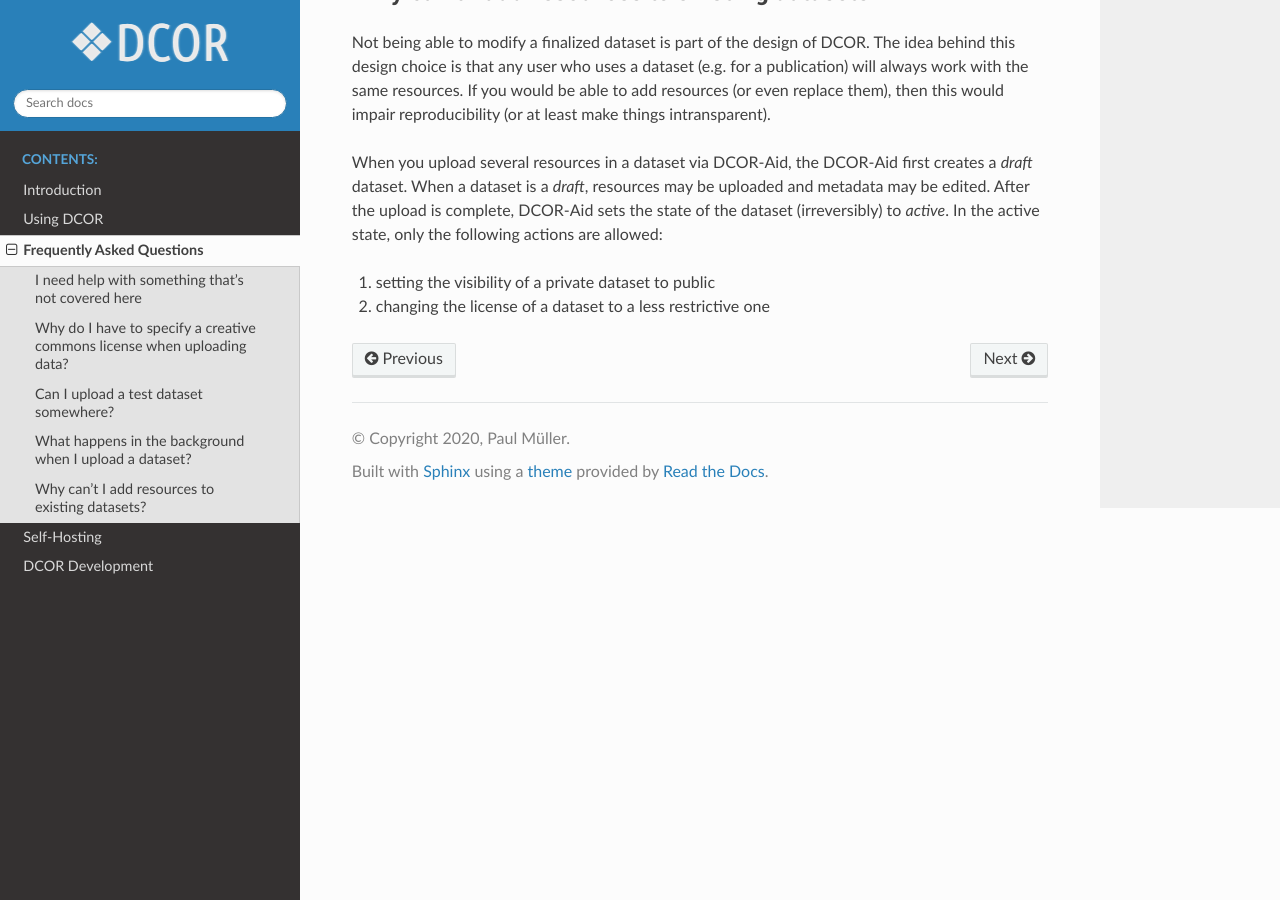
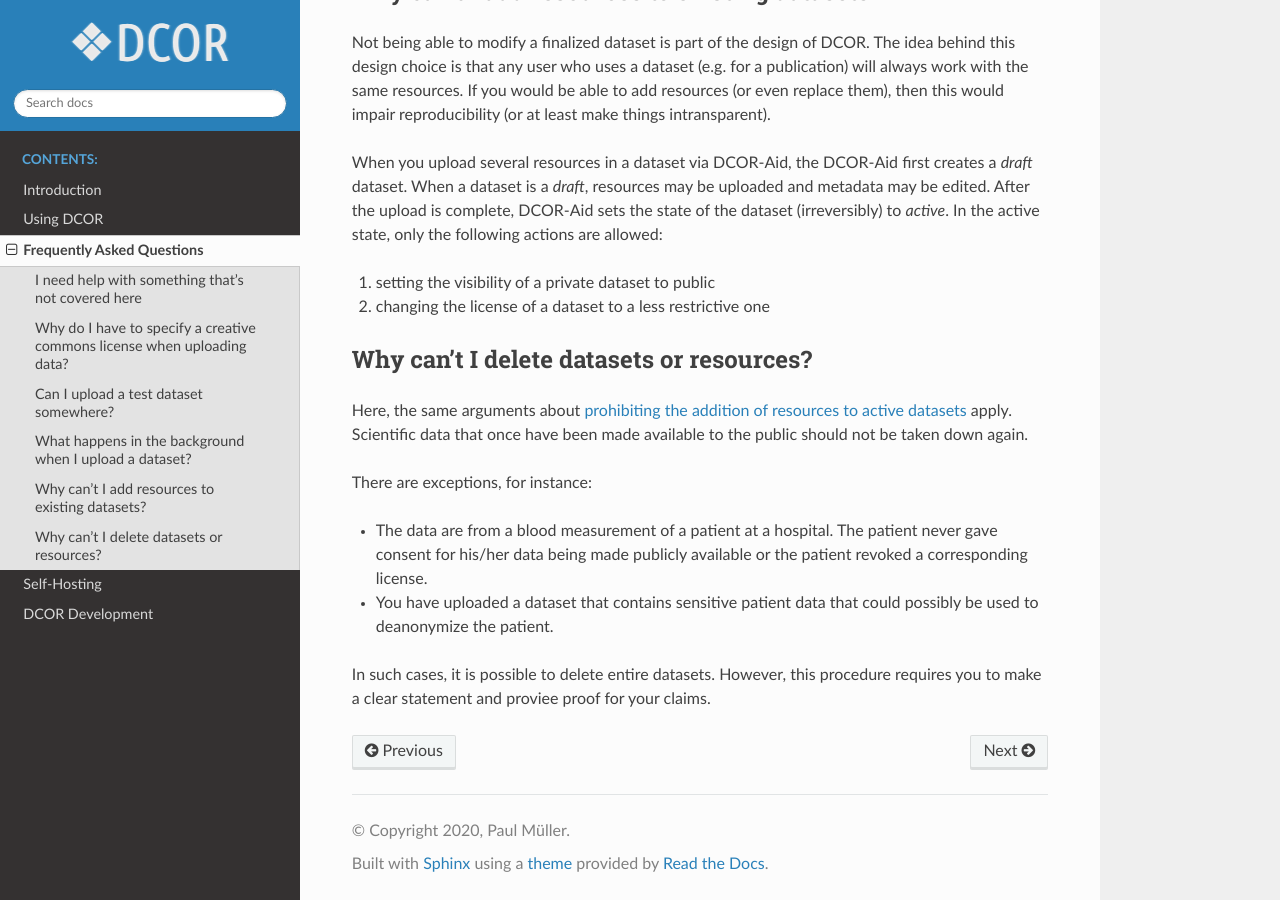
Before and after one commit to DCOR-dev/dcor-docs, a Sphinx documentation site: the page built from docs/sec_faq.rst, in a window 1280 px wide and 900 px high, scrolled down 1185 px. Built offline with Sphinx 7.4.7 and the Read the Docs theme 2.0.0, drawn with Linux system fonts in a browser that asks for light colours.

Commit message:
enh: add FAQ section about deleting datasets

```diff
--- a/docs/sec_faq.rst
+++ b/docs/sec_faq.rst
@@ -81,3 +81,23 @@ active state, only the following actions are allowed:
 
 1. setting the visibility of a private dataset to public
 2. changing the license of a dataset to a less restrictive one
+
+
+.. _sec_faq_dataset_not_deletable:
+
+Why can't I delete datasets or resources?
+=========================================
+Here, the same arguments about :ref:`prohibiting the addition of resources
+to active datasets <sec_faq_dataset_not_editable>` apply. Scientific data
+that once have been made available to the public should not be taken down again.
+
+There are exceptions, for instance:
+
+- The data are from a blood measurement of a patient at a hospital. The patient
+  never gave consent for his/her data being made publicly available or the
+  patient revoked a corresponding license.
+- You have uploaded a dataset that contains sensitive patient data that could
+  possibly be used to deanonymize the patient.
+
+In such cases, it is possible to delete entire datasets. However, this procedure
+requires you to make a clear statement and proviee proof for your claims.
```
